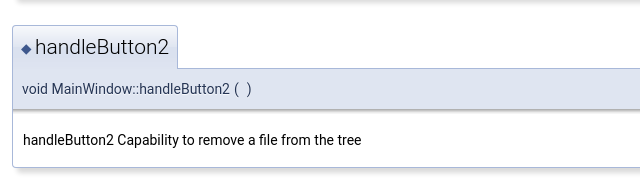
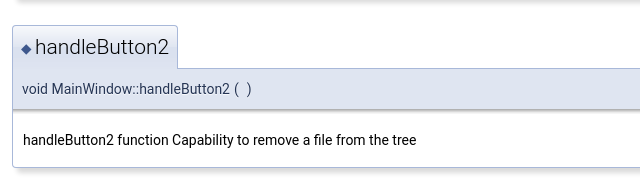
Before and after one commit to eeyae8/2023_GROUP_4, a plain HTML site: page classMainWindow.html in a window 1280 px wide. Shown: the part 1049-1241 px from the top of the page, 0-640 px from the left. Drawn offline with Linux system fonts and the light colour scheme.

Commit message:
Deploying to gh-pages from @ eeyae8/2023_GROUP_4@6825d71b2aa9ae212a46c4329b95165b4ad83782 🚀

```diff
--- a/classMainWindow.html
+++ b/classMainWindow.html
@@ -166,7 +166,7 @@ Public Member Functions</h2></td></tr>
   </tr>
 </table>
 </div><div class="memdoc">
-<p>handleButton2 Capability to remove a file from the tree </p>
+<p>handleButton2 function Capability to remove a file from the tree </p>
 
 </div>
 </div>
```
